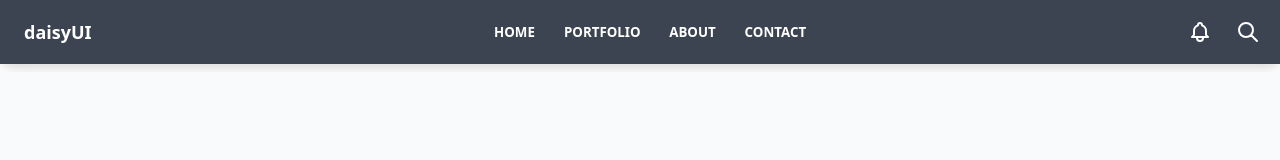
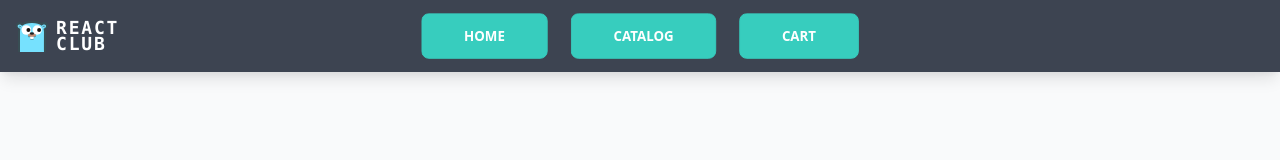
Before and after one commit to 0v3nb1rd/react-club, a React (Create React App) app: page / in a window 1280 px wide. Shown: the top 160 px of the page. Built offline with nearby package versions, Linux system fonts and the light colour scheme.

Commit message:
add header

```diff
--- a/src/components/Header.jsx
+++ b/src/components/Header.jsx
@@ -1,13 +1,19 @@
 import React from 'react';
 import { Nav } from './Nav';
+import logo from '../assets/img/logo.svg';
 
 export const Header = () => {
   return (
-    <header className="navbar mb-2 shadow-lg bg-neutral text-neutral-content ">
-      <div className="px-2 mx-2 navbar-start">
-        <span className="text-lg font-bold">daisyUI</span>
+    <header className="navbar mb-2 shadow-lg bg-neutral text-neutral-content py-3">
+      <div className="container mx-auto">
+        <a href="./" className="logo px-2 flex items-center absolute">
+          <img className="mr-2" src={logo} alt="" />
+          <span className="text-lg font-bold uppercase font-mono tracking-widest leading-4">
+            React <br /> Club
+          </span>
+        </a>
+        <Nav />
       </div>
-      <Nav />
     </header>
   );
 };
--- a/src/components/Nav.jsx
+++ b/src/components/Nav.jsx
@@ -3,53 +3,24 @@ import React from 'react';
 export const Nav = () => {
   return (
     <>
-      <div className="hidden px-2 mx-2 navbar-center lg:flex">
-        <div className="flex items-stretch">
-          <a href="./" className="btn btn-ghost btn-sm rounded-btn">
-            Home
-          </a>
-          <a href="./" className="btn btn-ghost btn-sm rounded-btn">
-            Portfolio
-          </a>
-          <a href="./" className="btn btn-ghost btn-sm rounded-btn">
-            About
-          </a>
-          <a href="./" className="btn btn-ghost btn-sm rounded-btn">
-            Contact
-          </a>
-        </div>
-      </div>
-      <div className="navbar-end">
-        <button className="btn btn-square btn-ghost">
-          <svg
-            xmlns="http://www.w3.org/2000/svg"
-            fill="none"
-            viewBox="0 0 24 24"
-            className="inline-block w-6 h-6 stroke-current"
-          >
-            <path
-              strokeLinecap="round"
-              strokeLinejoin="round"
-              strokeWidth="2"
-              d="M15 17h5l-1.405-1.405A2.032 2.032 0 0118 14.158V11a6.002 6.002 0 00-4-5.659V5a2 2 0 10-4 0v.341C7.67 6.165 6 8.388 6 11v3.159c0 .538-.214 1.055-.595 1.436L4 17h5m6 0v1a3 3 0 11-6 0v-1m6 0H9"
-            ></path>
-          </svg>
-        </button>
-        <button className="btn btn-square btn-ghost">
-          <svg
-            xmlns="http://www.w3.org/2000/svg"
-            fill="none"
-            viewBox="0 0 24 24"
-            className="inline-block w-6 h-6 stroke-current"
-          >
-            <path
-              strokeLinecap="round"
-              strokeLinejoin="round"
-              strokeWidth="2"
-              d="M21 21l-6-6m2-5a7 7 0 11-14 0 7 7 0 0114 0z"
-            ></path>
-          </svg>
-        </button>
+      <div className="hidden px-2 mx-auto navbar-center lg:flex">
+        <ul className="flex items-stretch">
+          <li className="mx-2">
+            <a href="#" className="btn btn-accent  btn-md px-11">
+              Home
+            </a>
+          </li>
+          <li className="mx-2">
+            <a href="#" className="btn btn-accent btn-md px-11">
+              Catalog
+            </a>
+          </li>
+          <li className="mx-2">
+            <a href="#" className="btn btn-accent btn-md px-11">
+              Cart
+            </a>
+          </li>
+        </ul>
       </div>
     </>
   );
--- a/src/index.css
+++ b/src/index.css
@@ -2,16 +2,23 @@
 @tailwind components;
 @tailwind utilities;
 
-/* body {
-  margin: 0;
-  font-family: -apple-system, BlinkMacSystemFont, 'Segoe UI', 'Roboto', 'Oxygen',
-    'Ubuntu', 'Cantarell', 'Fira Sans', 'Droid Sans', 'Helvetica Neue',
-    sans-serif;
-  -webkit-font-smoothing: antialiased;
-  -moz-osx-font-smoothing: grayscale;
+@layer base {
+  h1 {
+    @apply text-5xl font-bold;
+  }
+  h2 {
+    @apply text-xl;
+  }
 }
 
-code {
-  font-family: source-code-pro, Menlo, Monaco, Consolas, 'Courier New',
-    monospace;
-} */
+body {
+  position: relative;
+}
+
+header {
+  position: fixed;
+  top: 0;
+  left: 0;
+  right: 0;
+  z-index: 100;
+}
```
Also changed, not shown: src/assets/img/logo.svg (added).
